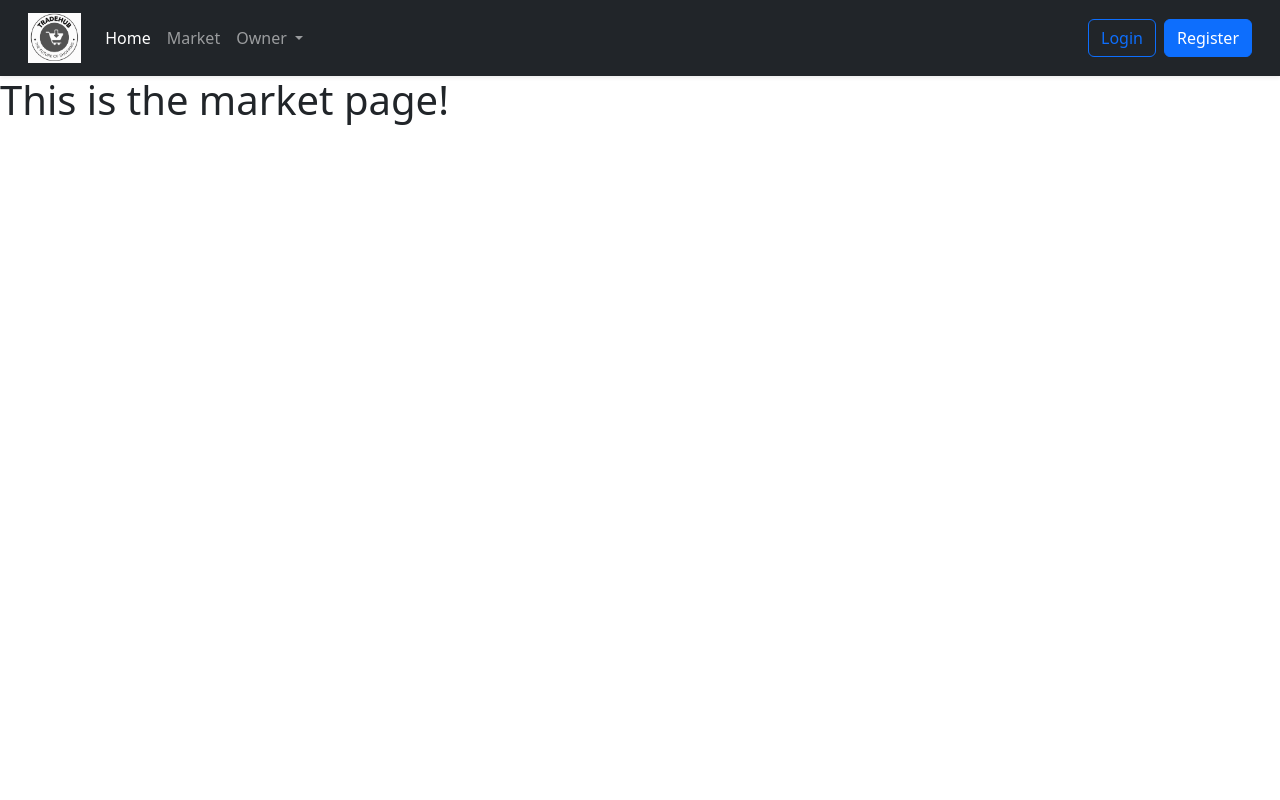
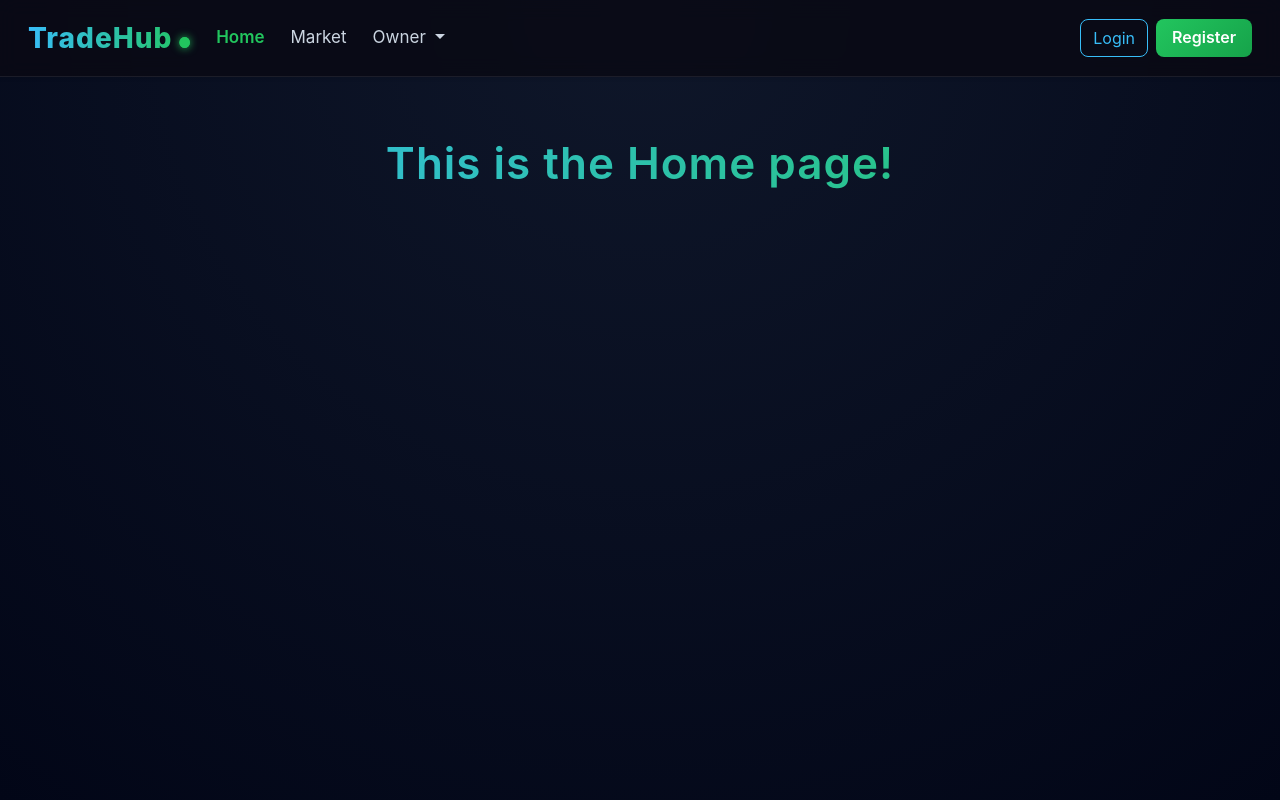
Before and after one commit to khaledelsayed2003/tradehub-marketplace, a Flask app: page / in a window 1280 px wide. Run offline with Flask 3, Linux system fonts and the light colour scheme.

Commit message:
style: add custom CSS and improve UI design

```diff
--- /dev/null
+++ b/static/css/style.css
@@ -0,0 +1,127 @@
+body {
+    background: radial-gradient(circle at top, #0f172a, #020617);
+    color: #e5e7eb;
+    font-family: "Inter", "Segoe UI", sans-serif;
+    min-height: 100vh;
+}
+
+h1, h2, h3, h4 {
+    font-weight: 600;
+}
+
+/* NAVBAR */
+.navbar {
+    background: rgba(10, 10, 20, 0.85) !important;
+    backdrop-filter: blur(10px);
+    border-bottom: 1px solid rgba(255,255,255,0.08);
+    padding-top: 12px;
+    padding-bottom: 12px;
+}
+
+/* TEXT LOGO */
+.navbar-brand {
+    font-size: 28px;
+    font-weight: 800;
+    letter-spacing: 1px;
+    background: linear-gradient(90deg, #38bdf8, #22c55e);
+    background-clip: text;
+    -webkit-background-clip: text;
+    color: transparent;
+    transition: all 0.25s ease;
+}
+
+.navbar-brand:hover {
+    transform: scale(1.05);
+    filter: drop-shadow(0 0 10px rgba(56,189,248,0.5));
+}
+
+/* glowing dot after logo */
+.navbar-brand::after {
+    content: "●";
+    font-size: 14px;
+    margin-left: 6px;
+    color: #22c55e;
+    text-shadow: 0 0 8px #22c55e;
+}
+
+/* NAV LINKS */
+.nav-link {
+    color: #cbd5e1 !important;
+    font-size: 17px;
+    margin-right: 10px;
+    transition: all 0.2s ease;
+}
+
+.nav-link:hover {
+    color: #38bdf8 !important;
+}
+
+.nav-link.active {
+    color: #22c55e !important;
+    font-weight: 600;
+}
+
+/* DROPDOWN */
+.dropdown-menu {
+    background: #020617;
+    border: 1px solid rgba(255,255,255,0.08);
+    border-radius: 10px;
+    padding: 8px;
+}
+
+.dropdown-item {
+    color: #cbd5e1;
+    border-radius: 8px;
+    transition: 0.2s;
+}
+
+.dropdown-item:hover {
+    background: rgba(56,189,248,0.1);
+    color: #38bdf8;
+}
+
+/* BUTTONS */
+.btn-primary {
+    background: linear-gradient(135deg, #22c55e, #16a34a);
+    border: none;
+    font-weight: 600;
+    padding: 6px 16px;
+    border-radius: 8px;
+}
+
+.btn-primary:hover {
+    background: linear-gradient(135deg, #16a34a, #15803d);
+}
+
+.btn-outline-primary {
+    border-color: #38bdf8;
+    color: #38bdf8;
+    border-radius: 8px;
+}
+
+.btn-outline-primary:hover {
+    background: #38bdf8;
+    color: #020617;
+}
+
+/* PAGE TITLE */
+h1 {
+    margin-top: 60px;
+    text-align: center;
+    font-size: 44px;
+    letter-spacing: 1px;
+    background: linear-gradient(90deg, #38bdf8, #22c55e);
+    background-clip: text;
+    -webkit-background-clip: text;
+    color: transparent;
+}
+
+/* CONTAINER */
+.container, .container-fluid {
+    max-width: 1300px;
+}
+
+/* links */
+a {
+    text-decoration: none;
+}
--- a/templates/home.html
+++ b/templates/home.html
@@ -3,15 +3,16 @@
   <head>
     <meta charset="utf-8">
     <meta name="viewport" content="width=device-width, initial-scale=1">
-    <title>Home Page</title>
+    <title>TradeHub</title>
     <link href="https://cdn.jsdelivr.net/npm/bootstrap@5.3.8/dist/css/bootstrap.min.css" rel="stylesheet" integrity="sha384-sRIl4kxILFvY47J16cr9ZwB07vP4J8+LH7qKQnuqkuIAvNWLzeN8tE5YBujZqJLB" crossorigin="anonymous">
     <link href="https://cdn.jsdelivr.net/npm/bootstrap-icons@1.11.3/font/bootstrap-icons.css" rel="stylesheet">
+    <link rel="stylesheet" href="{{ url_for('static', filename='css/style.css') }}">
   </head>
   <body>
 
     <nav class="navbar navbar-expand-lg navbar-dark bg-dark shadow-sm px-3">
         <div class="container-fluid">
-            <a class="navbar-brand" href="#"><img src="static/images/tradehub_logo.png" alt="" height="50"></a>
+            <a class="navbar-brand" href="#">TradeHub</a>
             <button class="navbar-toggler" type="button" data-bs-toggle="collapse" data-bs-target="#navbarSupportedContent" aria-controls="navbarSupportedContent" aria-expanded="false" aria-label="Toggle navigation">
                 <span class="navbar-toggler-icon"></span>
             </button>
@@ -57,7 +58,7 @@
         </div>
     </nav>
 
-    <h1>This is the market page!</h1>
+    <h1>This is the Home page!</h1>
     <script src="https://cdn.jsdelivr.net/npm/bootstrap@5.3.8/dist/js/bootstrap.bundle.min.js" integrity="sha384-FKyoEForCGlyvwx9Hj09JcYn3nv7wiPVlz7YYwJrWVcXK/BmnVDxM+D2scQbITxI" crossorigin="anonymous"></script>
   </body>
 </html>
```
Also changed, not shown: static/images/tradehub_logo.png (deleted).
